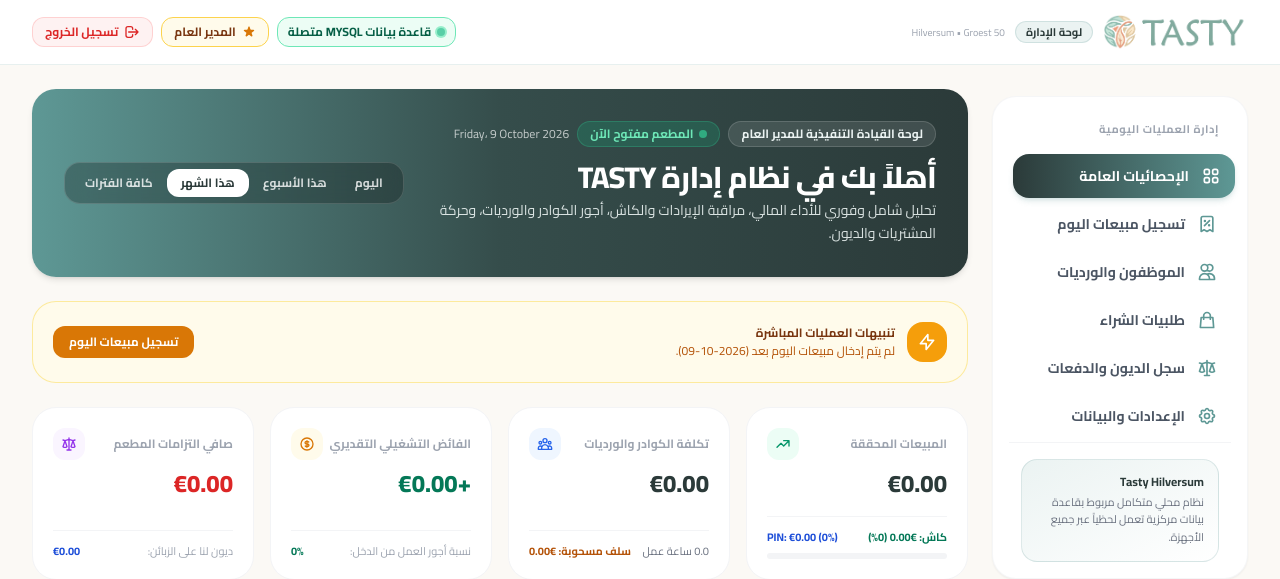
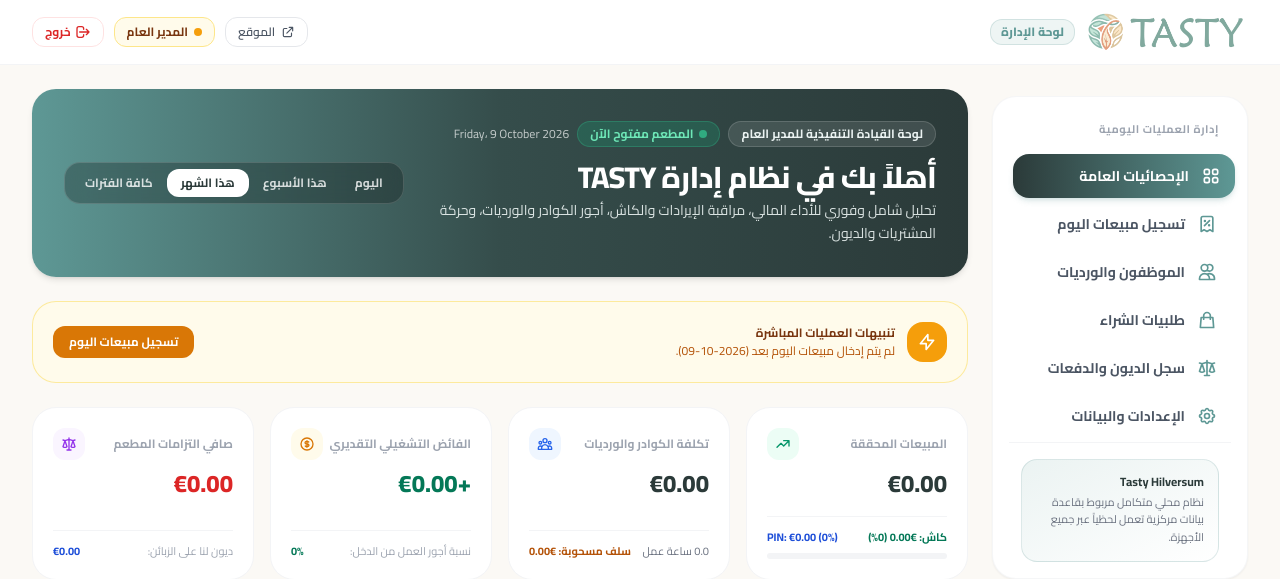
Before and after one commit to ubadamhimid/tasty, a PHP site: page /admin/index.php in a window 1280 px wide. Shown: the top 579 px of the page. Run offline with PHP 8.4, Linux system fonts and the light colour scheme; the visitor is signed in with stand-in values (Sample User, id 1); data that the repository does not hold is empty; some libraries are stand-ins or nearby versions.

Commit message:
fix: clean up admin header, show crisp logo, remove clutter and status badges

```diff
--- a/tasty/admin/header.php
+++ b/tasty/admin/header.php
@@ -98,43 +98,42 @@ $dbDriver = strtoupper($db->getAttribute(PDO::ATTR_DRIVER_NAME));
 </head>
 <body class="min-h-screen bg-[#FBF9F5] text-tasty-charcoal flex flex-col font-cairo selection:bg-tasty-teal selection:text-white">
 
-  <!-- Top Sticky Header -->
-  <header class="sticky top-0 z-40 bg-white/95 backdrop-blur-md border-b border-tasty-teal/15 shadow-xs">
+  <!-- Top Sticky Header (Clean & Minimal) -->
+  <header class="sticky top-0 z-40 bg-white/95 backdrop-blur-md border-b border-gray-100 shadow-xs">
     <div class="max-w-7xl mx-auto px-4 sm:px-6 lg:px-8 h-16 flex items-center justify-between gap-4">
 
-      <!-- Brand & Mobile Toggle -->
-      <div class="flex items-center gap-2 sm:gap-3 min-w-0">
-        <button id="mobileMenuBtn" class="lg:hidden p-2 rounded-xl text-gray-500 hover:text-gray-900 hover:bg-gray-100 transition-colors shrink-0" aria-label="القائمة">
+      <!-- Brand & Logo -->
+      <div class="flex items-center gap-3">
+        <button id="mobileMenuBtn" class="lg:hidden p-2 rounded-xl text-gray-500 hover:text-gray-900 hover:bg-gray-100 transition-colors" aria-label="القائمة">
           <svg class="w-5 h-5" fill="none" stroke="currentColor" viewBox="0 0 24 24"><path stroke-linecap="round" stroke-linejoin="round" stroke-width="2" d="M4 6h16M4 12h16M4 18h16"/></svg>
         </button>
 
-        <a href="<?= $isAdmin ? (APP_URL . '/admin/index.php') : (APP_URL . '/admin/sales.php') ?>" class="flex items-center gap-2 sm:gap-2.5 group shrink-0">
-          <img src="<?= APP_URL ?>/public/images/logo.png" alt="TASTY" class="h-8 sm:h-9 w-auto object-contain group-hover:scale-105 transition-transform" onerror="this.src='<?= APP_URL ?>/public/images/logo.webp'">
-          <span class="text-[10px] sm:text-[11px] font-bold px-2 sm:px-2.5 py-0.5 rounded-full bg-tasty-teal-light text-tasty-teal-dark border border-tasty-teal/20 whitespace-nowrap shrink-0">
+        <a href="<?= $isAdmin ? (APP_URL . '/admin/index.php') : (APP_URL . '/admin/sales.php') ?>" class="flex items-center gap-3 group">
+          <img src="/images/logo.webp" alt="TASTY" class="h-10 w-auto object-contain group-hover:scale-105 transition-transform" onerror="this.src='/images/logo.png'">
+          <span class="text-xs font-black px-2.5 py-1 rounded-xl bg-tasty-teal/10 text-tasty-teal border border-tasty-teal/20">
             لوحة الإدارة
           </span>
-          <p class="text-[10px] text-gray-400 hidden md:block whitespace-nowrap">Hilversum • Groest 50</p>
         </a>
       </div>
 
-      <!-- Live Database & Role Badge & Logout -->
-      <div class="flex items-center gap-2 shrink-0">
+      <!-- User Role, Web Link & Logout -->
+      <div class="flex items-center gap-2.5">
 
-        <!-- Live Database Badge -->
-        <div class="flex items-center gap-1.5 px-2.5 py-1.5 rounded-xl bg-emerald-50 text-emerald-800 border border-emerald-300 text-xs font-bold shadow-2xs">
-          <span class="w-2 h-2 rounded-full bg-emerald-500 ring-2 ring-emerald-300 shrink-0 animate-pulse"></span>
-          <span class="hidden sm:inline">قاعدة بيانات <?= $dbDriver ?> متصلة</span>
-          <span class="sm:hidden"><?= $dbDriver ?></span>
-        </div>
+        <!-- View Website Link -->
+        <a href="/" target="_blank" class="hidden sm:inline-flex items-center gap-1.5 px-3 py-1.5 rounded-xl text-xs font-semibold text-gray-600 hover:text-tasty-teal hover:bg-gray-50 transition border border-gray-200">
+          <svg class="w-3.5 h-3.5" fill="none" stroke="currentColor" viewBox="0 0 24 24"><path stroke-linecap="round" stroke-linejoin="round" stroke-width="2" d="M10 6H6a2 2 0 00-2 2v10a2 2 0 002 2h10a2 2 0 002-2v-4M14 4h6m0 0v6m0-6L10 14"/></svg>
+          <span>الموقع</span>
+        </a>
 
-        <!-- Role Badge -->
+        <!-- User Role Pill -->
         <?php if ($isAdmin): ?>
-          <span class="hidden md:inline-flex items-center gap-1.5 px-3 py-1.5 rounded-xl bg-amber-50 text-amber-900 border border-amber-300 text-xs font-bold shadow-2xs whitespace-nowrap">
-            <svg class="w-3.5 h-3.5 text-amber-600" fill="currentColor" viewBox="0 0 20 20"><path d="M9.049 2.927c.3-.921 1.603-.921 1.902 0l1.07 3.292a1 1 0 00.95.69h3.462c.969 0 1.371 1.24.588 1.81l-2.8 2.034a1 1 0 00-.364 1.118l1.07 3.292c.3.921-.755 1.688-1.54 1.118l-2.8-2.034a1 1 0 00-1.175 0l-2.8 2.034c-.784.57-1.838-.197-1.539-1.118l1.07-3.292a1 1 0 00-.364-1.118L2.98 8.72c-.783-.57-.38-1.81.588-1.81h3.461a1 1 0 00.951-.69l1.07-3.292z"/></svg>
+          <span class="inline-flex items-center gap-1.5 px-3 py-1.5 rounded-xl bg-amber-50 text-amber-900 border border-amber-200 text-xs font-bold">
+            <span class="w-2 h-2 rounded-full bg-amber-500"></span>
             <span>المدير العام</span>
           </span>
         <?php else: ?>
-          <span class="hidden md:inline-flex items-center gap-1.5 px-3 py-1.5 rounded-xl bg-blue-50 text-blue-900 border border-blue-200 text-xs font-bold shadow-2xs whitespace-nowrap">
+          <span class="inline-flex items-center gap-1.5 px-3 py-1.5 rounded-xl bg-blue-50 text-blue-900 border border-blue-200 text-xs font-bold">
+            <span class="w-2 h-2 rounded-full bg-blue-500"></span>
             <span>مدير الوردية</span>
           </span>
         <?php endif; ?>
@@ -142,12 +141,12 @@ $dbDriver = strtoupper($db->getAttribute(PDO::ATTR_DRIVER_NAME));
         <!-- Logout Button -->
         <a
           href="<?= APP_URL ?>/admin/logout.php"
-          onclick="return confirm('هل تود تسجيل الخروج من لوحة التحكم؟');"
-          class="flex items-center justify-center gap-1.5 p-2 sm:px-3 sm:py-1.5 rounded-xl text-xs font-bold text-red-600 hover:text-red-700 bg-red-50 hover:bg-red-100 border border-red-200/80 transition-all shadow-2xs whitespace-nowrap shrink-0"
+          onclick="return confirm('هل تود تسجيل الخروج؟');"
+          class="flex items-center gap-1 px-3 py-1.5 rounded-xl text-xs font-bold text-red-600 hover:bg-red-50 transition border border-red-100"
           title="تسجيل الخروج"
         >
-          <svg class="w-4 h-4 shrink-0" fill="none" stroke="currentColor" viewBox="0 0 24 24"><path stroke-linecap="round" stroke-linejoin="round" stroke-width="2" d="M17 16l4-4m0 0l-4-4m4 4H7m6 4v1a3 3 0 01-3 3H6a3 3 0 01-3-3V7a3 3 0 013-3h4a3 3 0 013 3v1"/></svg>
-          <span class="hidden sm:inline">تسجيل الخروج</span>
+          <svg class="w-4 h-4" fill="none" stroke="currentColor" viewBox="0 0 24 24"><path stroke-linecap="round" stroke-linejoin="round" stroke-width="2" d="M17 16l4-4m0 0l-4-4m4 4H7m6 4v1a3 3 0 01-3 3H6a3 3 0 01-3-3V7a3 3 0 013-3h4a3 3 0 013 3v1"/></svg>
+          <span class="hidden sm:inline">خروج</span>
         </a>
 
       </div>
@@ -200,7 +199,7 @@ $dbDriver = strtoupper($db->getAttribute(PDO::ATTR_DRIVER_NAME));
         <div>
           <div class="flex items-center justify-between pb-4 border-b border-gray-100 mb-4">
             <div class="flex items-center gap-2">
-              <img src="/images/logo.png" alt="TASTY" class="h-8 w-auto object-contain" onerror="this.src='/images/logo.webp'">
+              <img src="/images/logo.webp" alt="TASTY" class="h-8 w-auto object-contain" onerror="this.src='/images/logo.png'">
               <span class="text-[10px] font-bold px-2 py-0.5 rounded-full bg-tasty-teal-light text-tasty-teal-dark">لوحة الإدارة</span>
             </div>
             <button id="closeDrawerBtn" class="p-2 text-gray-400 hover:text-black">
--- a/tasty/admin/login.php
+++ b/tasty/admin/login.php
@@ -69,7 +69,7 @@ if ($_SERVER['REQUEST_METHOD'] === 'POST') {
     <!-- Logo & Restaurant Title -->
     <div class="text-center mb-8">
       <div class="inline-flex p-3 rounded-2xl bg-white/10 border border-white/20 mb-3 shadow-inner">
-        <img src="<?= APP_URL ?>/public/images/logo.png" alt="TASTY" class="h-12 w-auto object-contain" onerror="this.src='<?= APP_URL ?>/public/images/logo.webp'">
+        <img src="/images/logo.webp" alt="TASTY" class="h-12 w-auto object-contain" onerror="this.src='/images/logo.png'">
       </div>
       <h1 class="text-2xl font-bold tracking-tight text-white">لوحة إدارة المطعم</h1>
       <p class="text-xs text-tasty-teal-light/80 mt-1">TASTY Hilversum • Groest 50</p>
```
